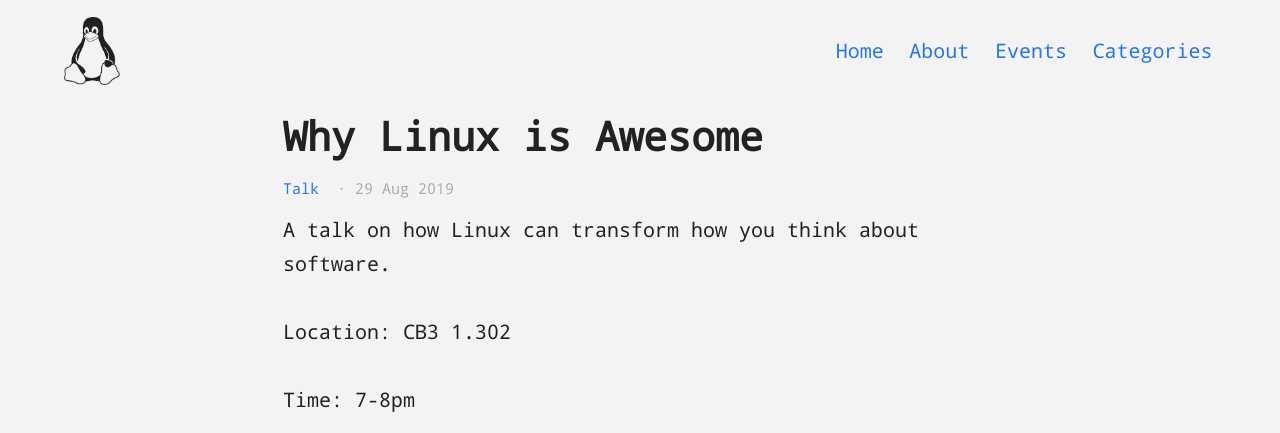
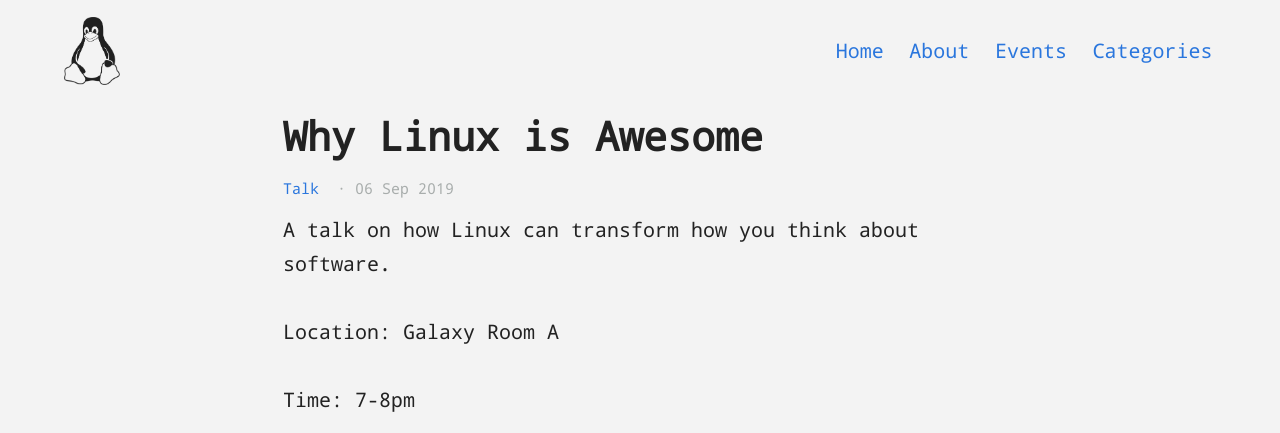
Before and after one commit to openutd/openutd.github.io, a Jekyll site: the page built from _posts/2019-09-06-why-linux-is-awesome.md, in a window 1280 px wide. Shown: the top 433 px of the page. Built offline with Jekyll 4.4.1, drawn with Linux system fonts in a browser that asks for light colours; our own code applies the rules of GitHub Pages for plain Markdown files.

Commit message:
updated rooms/days on posts

```diff
--- a/_posts/2019-08-29-why-linux-is-awesome.md
+++ b/_posts/2019-09-06-why-linux-is-awesome.md
@@ -6,6 +6,6 @@ categories:
 
 A talk on how Linux can transform how you think about software.
 
-Location: CB3 1.302
+Location: Galaxy Room A
 
 Time: 7-8pm
```
Also changed, not shown: _posts/2019-08-25-linux-birthday.md (+1 -1 lines), _posts/2019-09-19-linux-configuration.md (renamed from _posts/2019-09-12-linux-configuration.md, +2 -0 lines).
